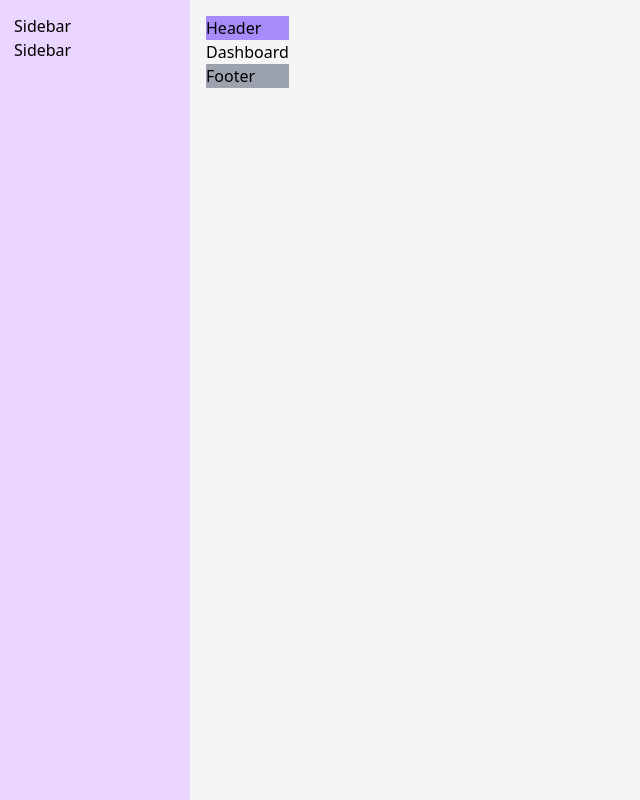
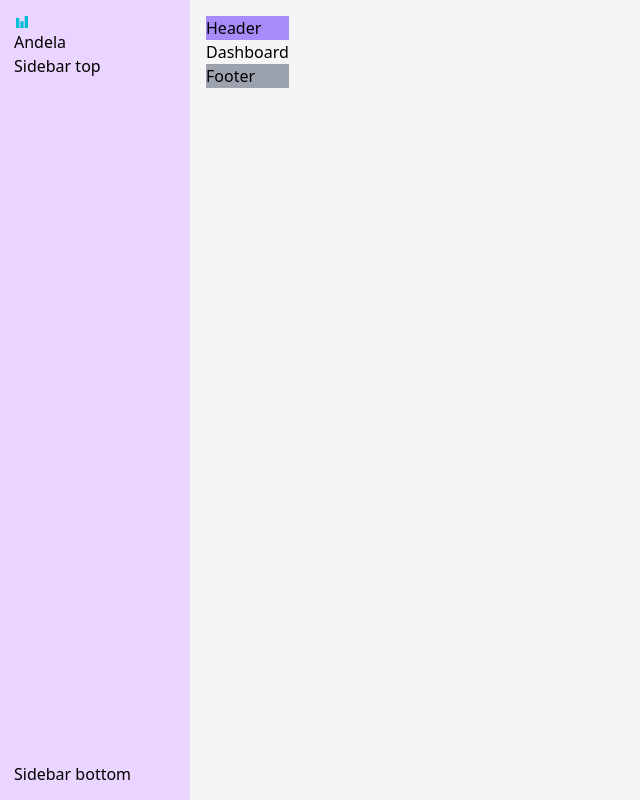
Before and after one commit to MatolaTheCoder/andela-sweet-gift, a React (Create React App) app: page / in a window 1280 px wide. Shown: the whole page, without its empty margins (0-640 px from the left). Built offline with nearby package versions, Linux system fonts and the light colour scheme.

Commit message:
react-icon

```diff
--- a/package.json
+++ b/package.json
@@ -8,6 +8,7 @@
     "@testing-library/user-event": "^13.5.0",
     "react": "^18.2.0",
     "react-dom": "^18.2.0",
+    "react-icons": "^5.0.1",
     "react-router-dom": "^6.22.3",
     "react-scripts": "5.0.1",
     "web-vitals": "^2.1.4"
--- a/src/components/shared/Sidebar.jsx
+++ b/src/components/shared/Sidebar.jsx
@@ -1,11 +1,13 @@
 import React from 'react'
+import { FcBarChart } from "react-icons/fc";
 
 function Sidebar() {
   return (
     <div>
       <div className='bg-purple-200 w-[190px] p-3.5 h-screen flex flex-col'>
-          <div>Sidebar</div>
-          <div>Sidebar</div>
+            <div><FcBarChart />Andela</div>
+            <div className='flex-1'>Sidebar top</div>
+            <div>Sidebar bottom</div>
         </div>
     </div>
   )
```
Also changed, not shown: 1 other file (tests, documents, lock files or other folders).
